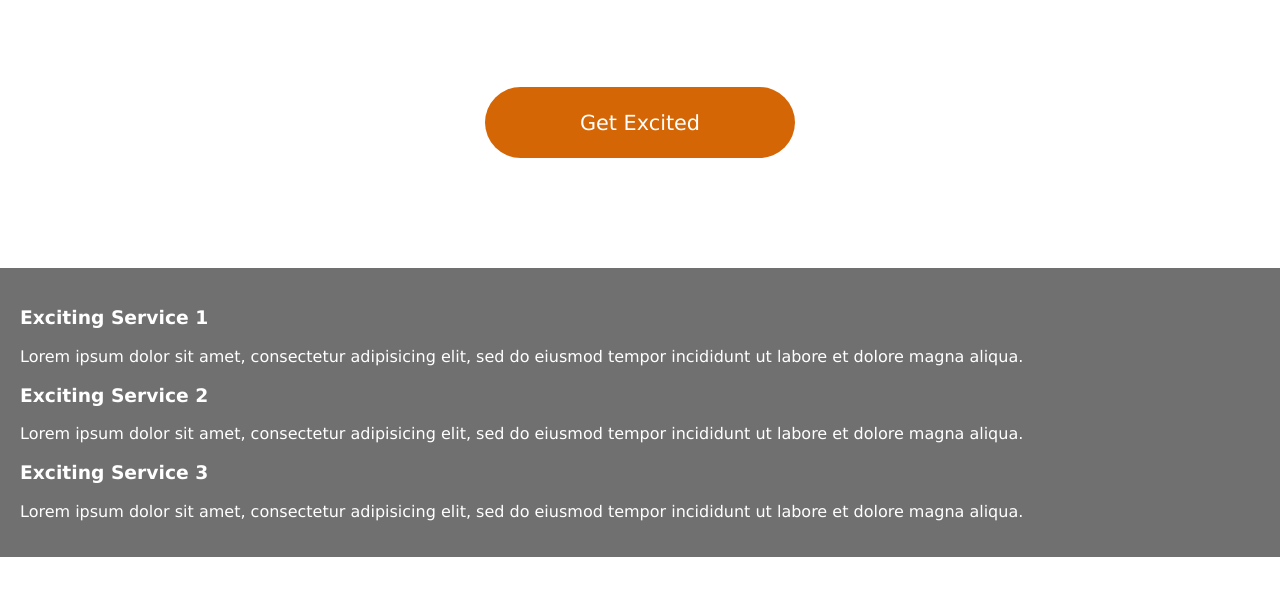
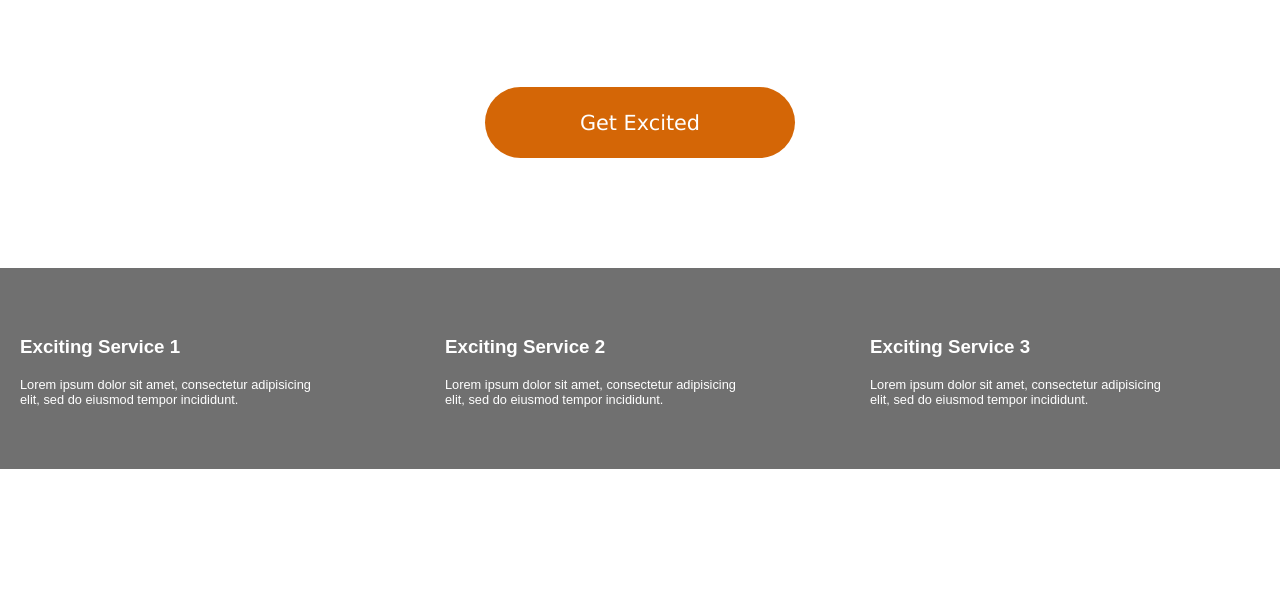
Before and after one commit to Kasweka1/Exciting-Layouts, a plain HTML site: page Exciting Layouts/index.html in a window 1280 px wide. Shown: the part 189-784 px from the top of the page. Drawn offline with Linux system fonts and the light colour scheme.

Commit message:
completed footer

```diff
--- a/Exciting Layouts/index.html
+++ b/Exciting Layouts/index.html
@@ -33,17 +33,17 @@
 		<div class="service-1">
 			<h3>Exciting Service 1</h3>
 			<p>Lorem ipsum dolor sit amet, consectetur adipisicing elit, sed do eiusmod
-			tempor incididunt ut labore et dolore magna aliqua.</p>
+			tempor incididunt.</p>
 		</div>
 		<div class="service-2">
 			<h3>Exciting Service 2</h3>
 			<p>Lorem ipsum dolor sit amet, consectetur adipisicing elit, sed do eiusmod
-			tempor incididunt ut labore et dolore magna aliqua.</p>
+			tempor incididunt.</p>
 		</div>
 		<div class="service-3">
 			<h3>Exciting Service 3</h3>
 			<p>Lorem ipsum dolor sit amet, consectetur adipisicing elit, sed do eiusmod
-			tempor incididunt ut labore et dolore magna aliqua.</p>
+			tempor incididunt.</p>
 		</div>
 	</footer>
 </body>
--- a/Exciting Layouts/style/style.css
+++ b/Exciting Layouts/style/style.css
@@ -7,8 +7,6 @@ body{
 nav{
 	background-color: #117AF2;
 	padding: 10px 15px;
-
-
 }
 nav div{
 	display:inline;
@@ -21,10 +19,12 @@ nav li{
     display:inline-block;
     padding-right:20px;
 }
-
 nav li a{
     text-decoration:none;
      color:white
+}
+nav li a:hover{
+	text-decoration: underline;
 }
 /* --nav-- */
 
@@ -44,20 +44,32 @@ div.button a{
 	text-decoration:none;
 	color:white;
 }
+
 div.button{
 	background-color: #D46606;
 	padding:3px 30px;
 	width:250px;
 	margin:90px auto;
 	border-radius: 60px;
-
 }
 /* -- main-- */
 /* -- footer-- */
 footer{
+	display: grid;
+	grid-template-columns: repeat(3, 1fr);
 	background-color:#707070;
 	color:white;
-	padding:20px
+	grid-auto-rows:minmax(100px, auto);
+	grid-gap:15px;
+	padding:39px 10px;
+}
+footer div{
+	margin: 10px;
+	font-family:arial;
+	width:300px;
+}
+footer div p{
+	font-size:0.8em;
 }
 
 /* -- footer-- */
```
